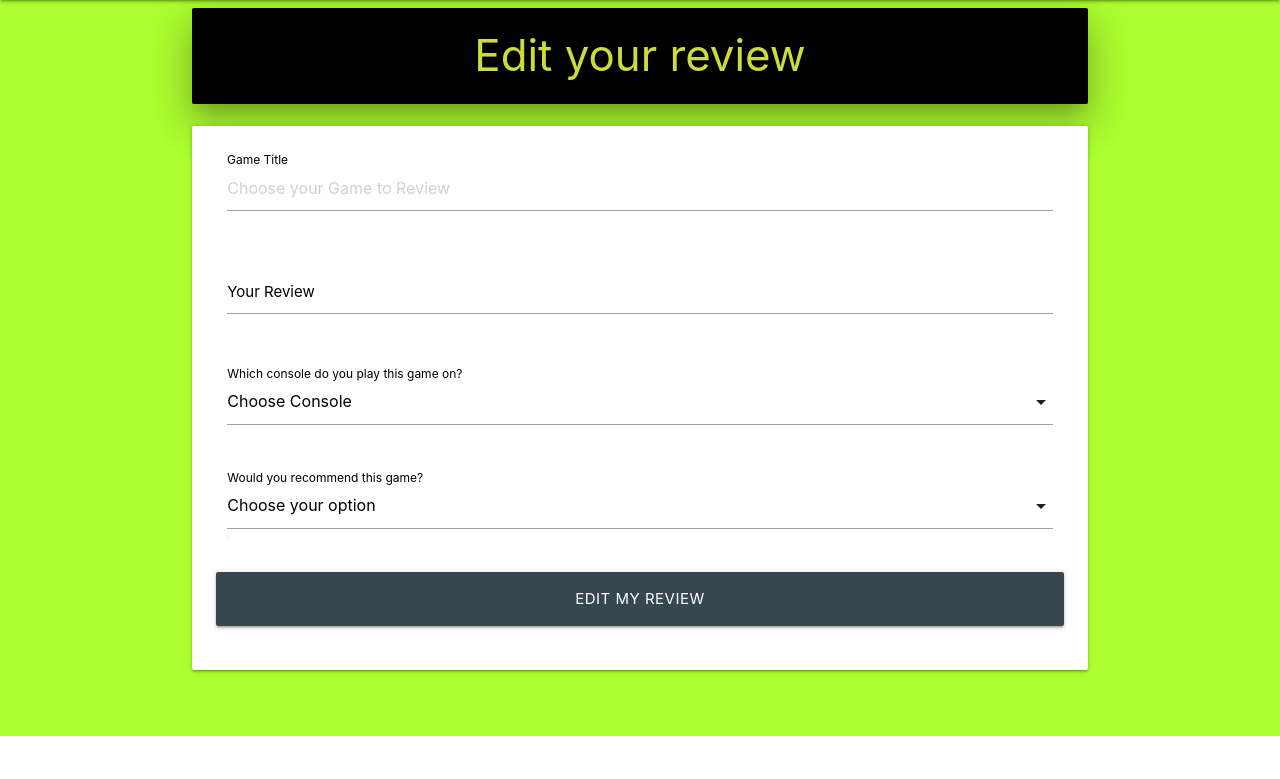
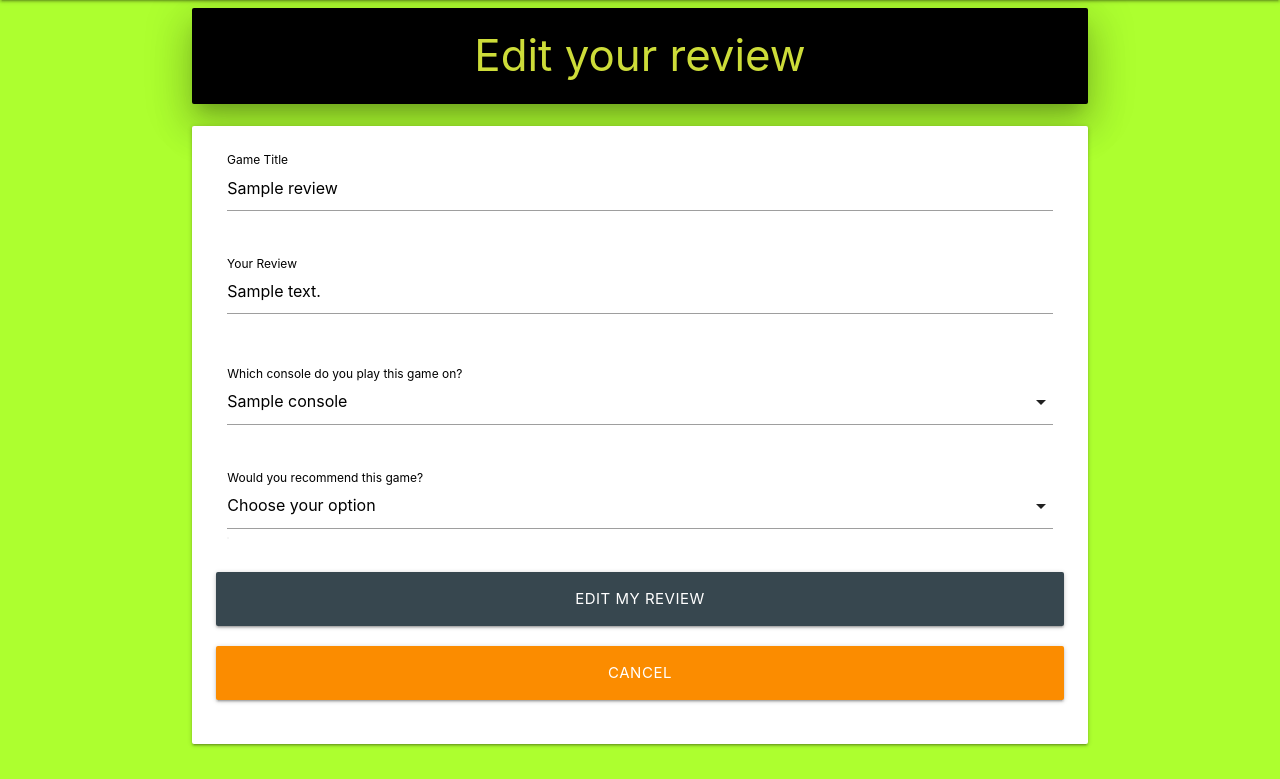
Before and after one commit to Blakeman260/gamerbase, a Flask app: template templates/edit_review.html in a window 1280 px wide. Shown: the part 64-843 px from the top of the page. Before the commit the page ends 800 px from the top, so only its background shows below. Run offline with Flask 2, Linux system fonts and the light colour scheme; the template is opened without the code that fills it: most values are stand-ins (such as "Sample title", 1, 10 or a date in 2020); some libraries are stand-ins or nearby versions.

Commit message:
connect data to the edit review form & added cancel button

```diff
--- a/templates/edit_review.html
+++ b/templates/edit_review.html
@@ -12,7 +12,7 @@
                 <div class="row">
                     <div class="input-field col s12">
                         <input placeholder="Choose your Game to Review" id="game_title" name="game_title"
-                            type="text" class="validate" minlength="2" required>
+                            value="{{ review.game_title }}" type="text" class="validate" minlength="2" required>
                         <label for="game_title" class="black-text">Game Title</label>
                     </div>
                 </div>
@@ -20,7 +20,9 @@
                 <div class="row">
                     <div class="input-field col s12">
                         <textarea id="game_review" name="game_review" minlength="5" maxlength="300"
-                            class="materialize-textarea validate" required></textarea>
+                            class="materialize-textarea validate" required>
+                            {{- review.game_review -}}
+                        </textarea>
                         <label for="game_review" class="black-text">Your Review</label>
                     </div>
                 </div>
@@ -28,9 +30,13 @@
                 <div class="row">
                     <div class="input-field col s12">
                         <select id="console_name" name="console_name" required>
-                            <option value="" disabled selected>Choose Console</option>
+                            <option value="" disabled>Choose Console</option>
                             {% for consoles in consoles %}
-                                <option value="{{ consoles.console_name }}">{{ consoles.console_name }}</option>
+                                {% if consoles.console_name == review.console_name %}
+                                    <option value="{{ consoles.console_name }}" selected>{{ consoles.console_name }}</option>
+                                {% else %}
+                                    <option value="{{ consoles.console_name }}">{{ consoles.console_name }}</option>
+                                {% endif %}
                             {% endfor %}
                         </select>
                         <label for="console_name" class="black-text">Which console do you play this game on?</label>
@@ -42,7 +48,11 @@
                         <select id="would_recommend" name="would_recommend" class="validate" required>
                             <option value="" disabled selected>Choose your option</option>
                             {% for recommend in recommend %}
-                                <option value="{{  recommend.would_recommend }}">{{ recommend.would_recommend }}</option>
+                                {% if recommend.would_recommend == review.would_recommend %}
+                                    <option value="{{  recommend.would_recommend }}" selected>{{ recommend.would_recommend }}</option>
+                                {% else %}
+                                    <option value="{{  recommend.would_recommend }}">{{ recommend.would_recommend }}</option>
+                                {% endif %}
                             {% endfor %}
                         </select>
                         <label class="black-text">Would you recommend this game?</label>
@@ -52,6 +62,10 @@
                 <div class="row">
                     <button type="submit" class="col s12 waves-effect waves-light blue-grey darken-3 btn-large">Edit My Review</button>
                 </div>
+                <!-- Cancel Edit button-->
+                <div class="row">
+                    <a href="{{ url_for('get_reviews') }}" class="col s12 waves-effect waves-light orange darken-1 btn-large">Cancel</a>
+                </div>
             </div>
         </form>
     </div>
```
